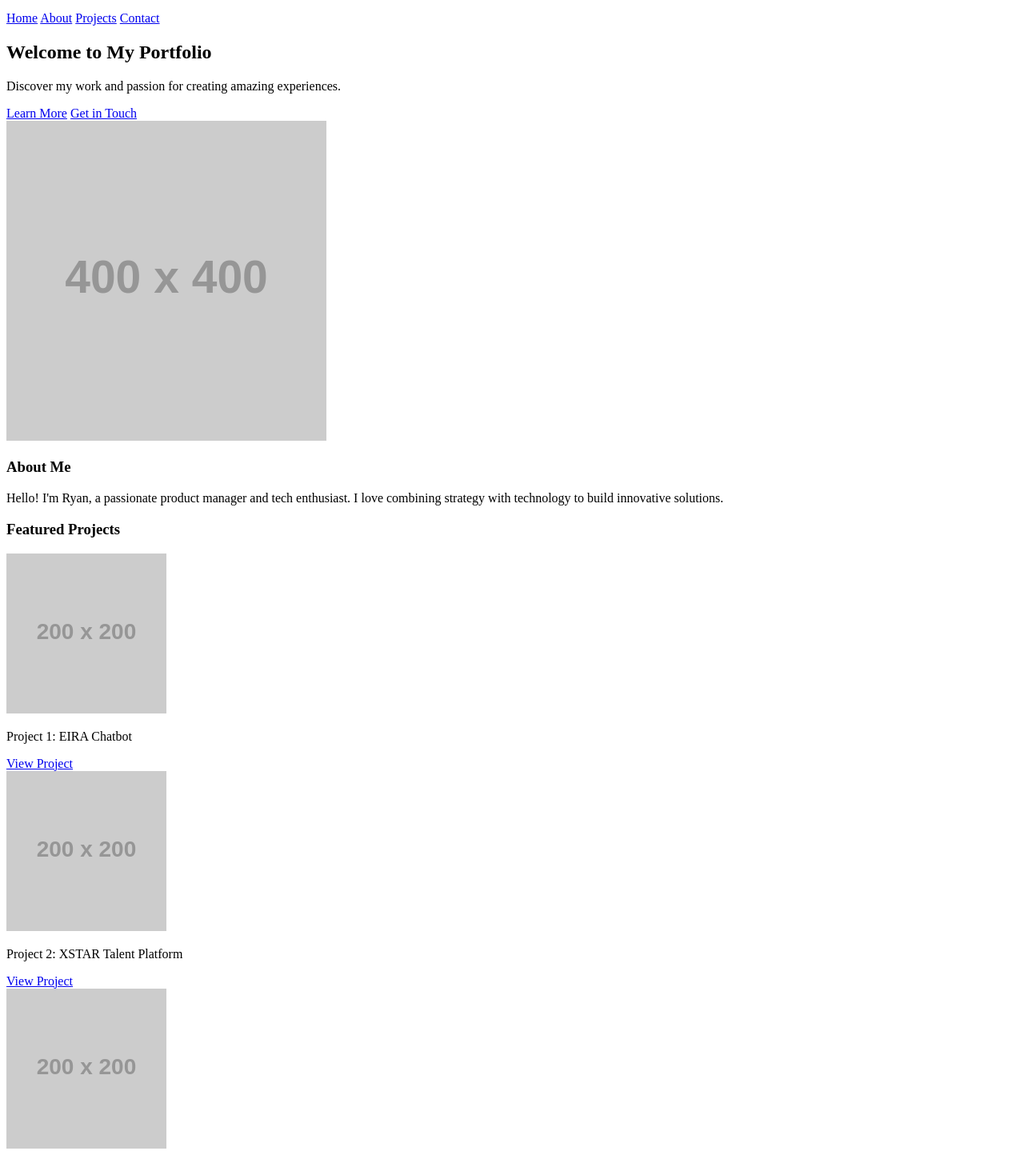
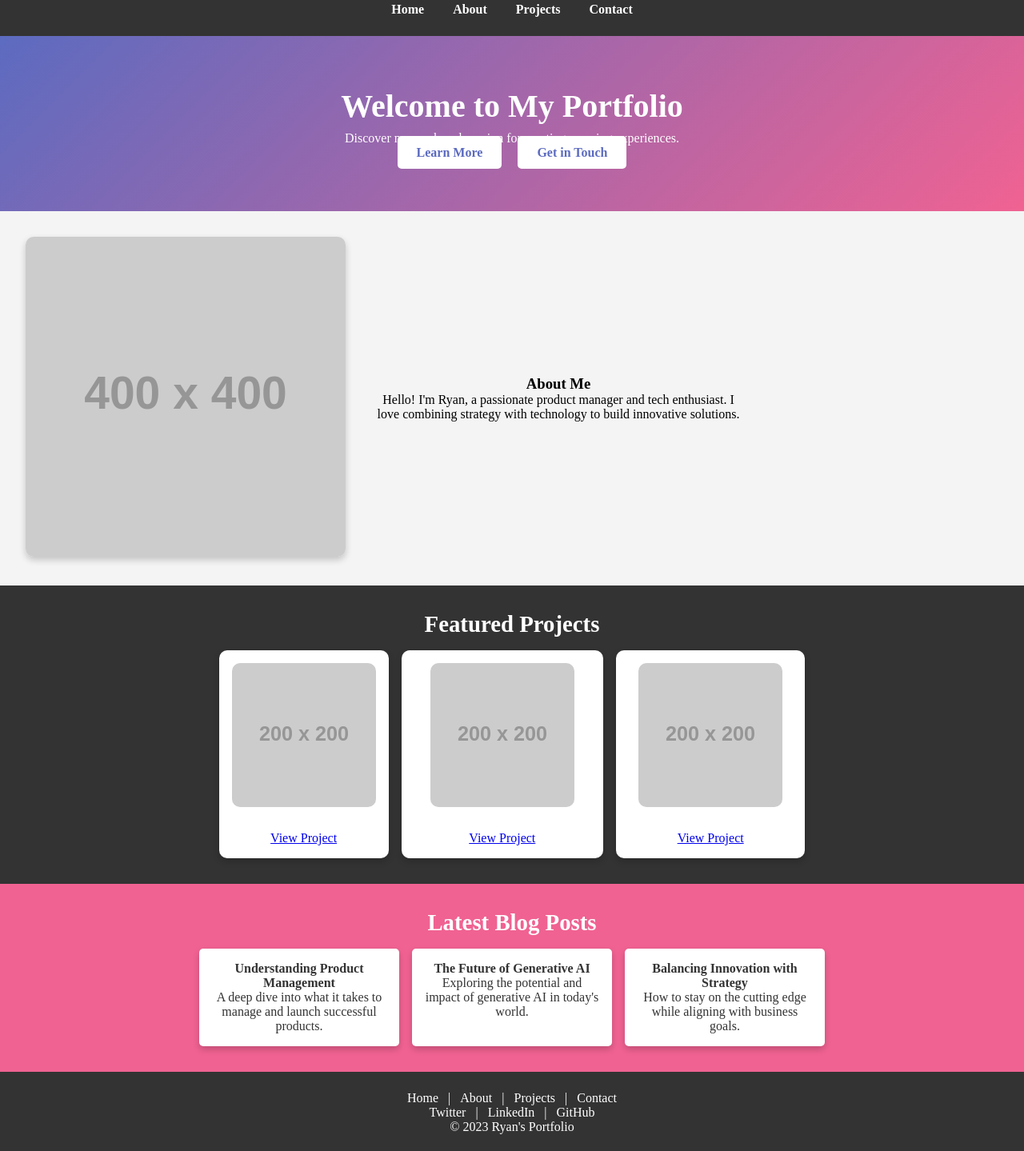
Before and after one commit to fandango3142/newport, a plain HTML site: page index.html in a window 1280 px wide. Shown: the part 66-1505 px from the top of the page at 80% size. Drawn offline with Linux system fonts and the light colour scheme; placeholder pictures from the web are drawn by us.

Commit message:
Update styles.css

```diff
--- a/styles.css
+++ b/styles.css
@@ -1,90 +1,160 @@
-<!DOCTYPE html>
-<html lang="en">
-<head>
-    <meta charset="UTF-8">
-    <meta name="viewport" content="width=device-width, initial-scale=1.0">
-    <title>Portfolio</title>
-    <link rel="stylesheet" href="style.css">
-</head>
-<body>
+/* Reset */
+* {
+    margin: 0;
+    padding: 0;
+    box-sizing: border-box;
+}
 
-    <!-- Header -->
-    <header>
-        <h1>My Portfolio</h1>
-        <nav>
-            <a href="#home">Home</a>
-            <a href="#about">About</a>
-            <a href="#projects">Projects</a>
-            <a href="#blog">Blog</a>
-            <a href="#contact">Contact</a>
-        </nav>
-    </header>
+/* Colors */
+:root {
+    --dark-color: #333;
+    --light-color: #f4f4f4;
+    --primary-color: #5c6bc0;
+    --accent-color: #f06292;
+    --white: #fff;
+}
 
-    <!-- Hero Section -->
-    <section class="hero">
-        <h2>Welcome to My Portfolio</h2>
-        <p>Showcasing my projects and experiences.</p>
-        <div class="cta-buttons">
-            <a href="#projects" class="button">View Projects</a>
-            <a href="#contact" class="button">Contact Me</a>
-        </div>
-    </section>
+/* Header */
+header {
+    background-color: var(--dark-color);
+    color: var(--white);
+    padding: 1.5rem 1rem;
+    text-align: center;
+}
 
-    <!-- Twin Divs Section -->
-    <section class="twin-section">
-        <div class="twin-image">
-            <img src="your-image.jpg" alt="About Image">
-        </div>
-        <div class="twin-info">
-            <h3>About Me</h3>
-            <p>A short description about you and your background.</p>
-        </div>
-    </section>
+header h1 {
+    font-size: 2rem;
+    margin-bottom: 0.5rem;
+}
 
-    <!-- Carousel Section -->
-    <section class="carousel">
-        <div class="carousel-item">
-            <img src="carousel-image1.jpg" alt="Project 1">
-            <a href="#project1" class="button">Learn More</a>
-        </div>
-        <div class="carousel-item">
-            <img src="carousel-image2.jpg" alt="Project 2">
-            <a href="#project2" class="button">Learn More</a>
-        </div>
-        <div class="carousel-item">
-            <img src="carousel-image3.jpg" alt="Project 3">
-            <a href="#project3" class="button">Learn More</a>
-        </div>
-    </section>
+header nav a {
+    color: var(--white);
+    margin: 0 1rem;
+    text-decoration: none;
+    font-weight: bold;
+}
 
-    <!-- Blog Section -->
-    <section class="blog">
-        <h3>Blog Posts</h3>
-        <div class="blog-posts">
-            <article class="blog-post">
-                <h4>Blog Title 1</h4>
-                <p>Blog summary or excerpt goes here.</p>
-            </article>
-            <!-- Repeat 5 more blog post articles here -->
-        </div>
-    </section>
+/* Hero Section */
+.hero {
+    background: linear-gradient(135deg, var(--primary-color), var(--accent-color));
+    color: var(--white);
+    padding: 4rem 1rem;
+    text-align: center;
+}
 
-    <!-- Footer -->
-    <footer>
-        <div class="footer-links">
-            <a href="#home">Home</a>
-            <a href="#about">About</a>
-            <a href="#projects">Projects</a>
-            <a href="#blog">Blog</a>
-            <a href="#contact">Contact</a>
-        </div>
-        <div class="social-links">
-            <a href="#">Facebook</a>
-            <a href="#">Twitter</a>
-            <a href="#">LinkedIn</a>
-        </div>
-        <p>&copy; 2024 Your Name. All rights reserved.</p>
-    </footer>
+.hero h2 {
+    font-size: 2.5rem;
+    margin-bottom: 0.5rem;
+}
 
-</body>
-</html>
+.cta-buttons .button {
+    background-color: var(--white);
+    color: var(--primary-color);
+    padding: 0.75rem 1.5rem;
+    margin: 0.5rem;
+    text-decoration: none;
+    border-radius: 5px;
+    font-weight: bold;
+}
+
+/* Twin Section */
+.twin-section {
+    display: flex;
+    flex-wrap: wrap;
+    align-items: center;
+    padding: 2rem;
+    background-color: var(--light-color);
+}
+
+.twin-image img {
+    width: 100%;
+    max-width: 400px;
+    border-radius: 10px;
+    box-shadow: 0 4px 8px rgba(0, 0, 0, 0.2);
+}
+
+.twin-info {
+    max-width: 500px;
+    margin-left: 1rem;
+    padding: 1rem;
+    text-align: center;
+}
+
+/* Carousel */
+.carousel {
+    padding: 2rem;
+    text-align: center;
+    background-color: var(--dark-color);
+    color: var(--white);
+}
+
+.carousel h3 {
+    font-size: 1.8rem;
+    margin-bottom: 1rem;
+}
+
+.carousel-container {
+    display: flex;
+    gap: 1rem;
+    justify-content: center;
+    flex-wrap: wrap;
+}
+
+.carousel-item {
+    background-color: var(--white);
+    border-radius: 10px;
+    box-shadow: 0 4px 8px rgba(0, 0, 0, 0.2);
+    padding: 1rem;
+    text-align: center;
+}
+
+.carousel-item img {
+    width: 100%;
+    max-width: 180px;
+    border-radius: 10px;
+    margin-bottom: 0.5rem;
+}
+
+/* Blog */
+.blog {
+    padding: 2rem;
+    background-color: var(--accent-color);
+    color: var(--white);
+    text-align: center;
+}
+
+.blog h3 {
+    font-size: 1.8rem;
+    margin-bottom: 1rem;
+}
+
+.blog-posts {
+    display: flex;
+    gap: 1rem;
+    justify-content: center;
+    flex-wrap: wrap;
+}
+
+.blog-post {
+    background-color: var(--white);
+    padding: 1rem;
+    width: 100%;
+    max-width: 250px;
+    border-radius: 5px;
+    color: var(--dark-color);
+    box-shadow: 0 4px 8px rgba(0, 0, 0, 0.2);
+}
+
+/* Footer */
+footer {
+    background-color: var(--dark-color);
+    color: var(--white);
+    padding: 1.5rem;
+    text-align: center;
+}
+
+footer a {
+    color: var(--white);
+    margin: 0 0.5rem;
+    text-decoration: none;
+}
```
